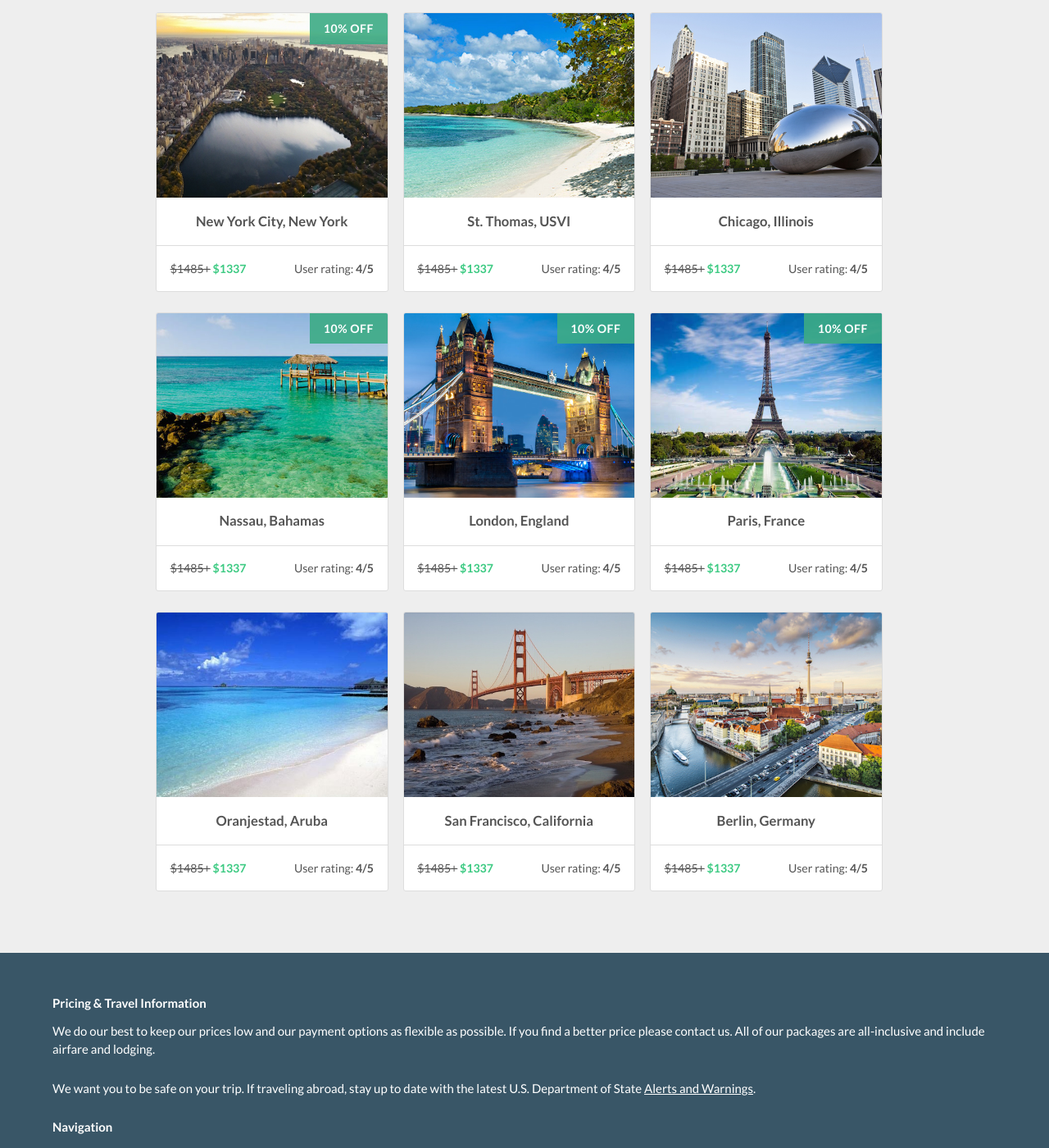
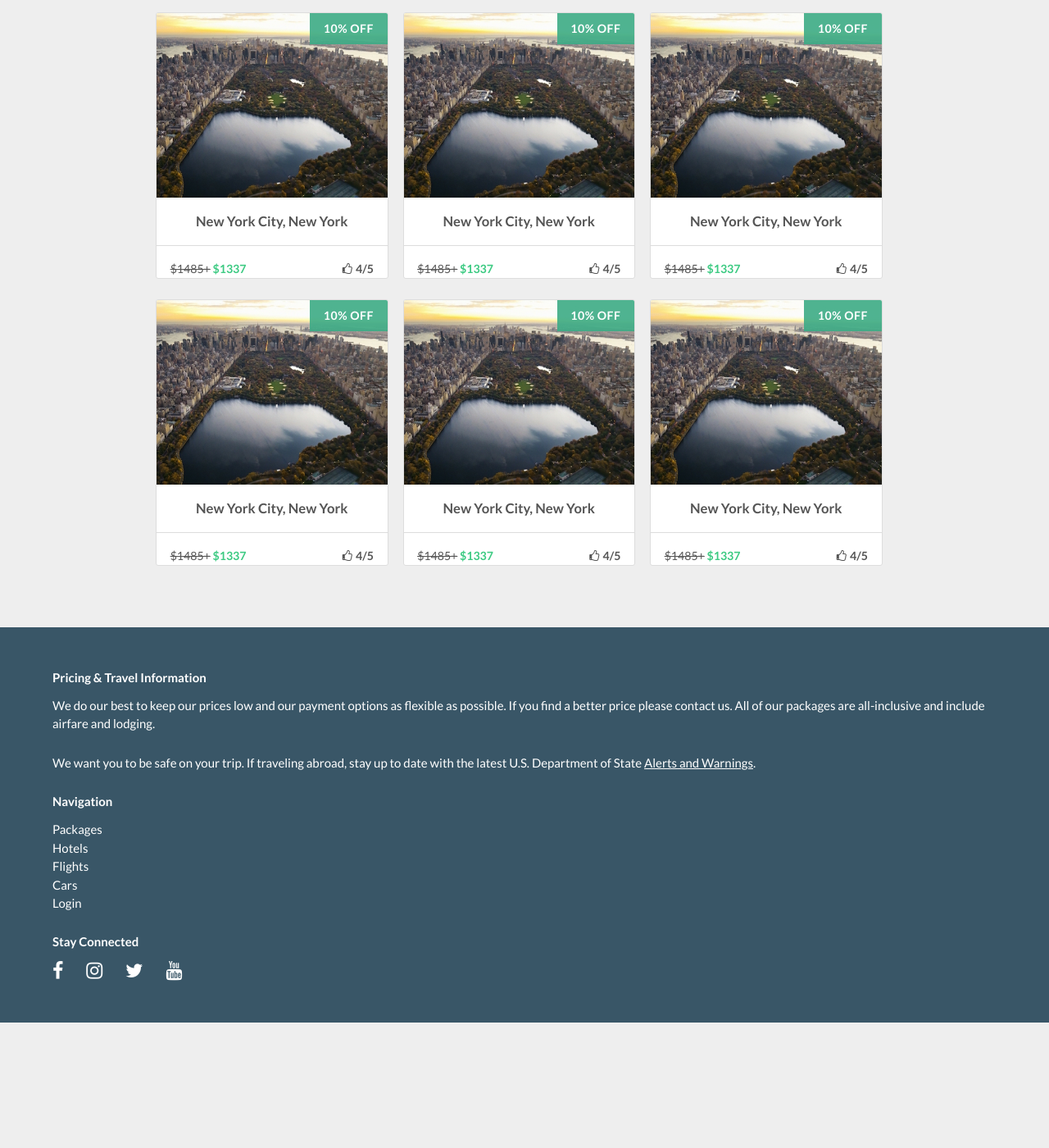
Before and after one commit to Treydor/holiday, a Jekyll site: the page built from index.html, in a window 1280 px wide and 1400 px high, scrolled down 567 px. Shown: the whole window at 82% size. Built offline with Jekyll 4.4.1, drawn with Linux system fonts in a browser that asks for light colours; nearby versions of some CDN libraries; after the commit the page ends 1814 px from its top, so only the background shows below that.

Commit message:
Restructures featered packages list

```diff
--- a/_includes/search/packages/featured.html
+++ b/_includes/search/packages/featured.html
@@ -3,175 +3,108 @@
     <a class="card" href="#">
       <span class="card__special">10% off</span>
       <div class="card__photo new-york"></div>
-      <section class="card__section">
+      <div class="card__section">
         <h2 class="card__title">New York City, New York</h2>
-      </section>
-      <section class="card__section">
-        <div class="row">
+      </div>
+      <div class="card__section">
         <div class="module module--6-fixed">
           <span class="strike-through">$1485+</span>
           <span class="important">$1337</span>
         </div>
         <div class="module module--right module--6-fixed">
-            <span class="">User rating: <strong>4/5</strong></span>
+          <span class="prepend--rating"><strong>4/5</strong></span>
         </div>
       </div>
-      </section>
     </a>
   </li>
   <li class="card-list__item">
     <a class="card" href="#">
-      <div class="card__photo st-thomas"></div>
-      <section class="card__section">
-        <h2 class="card__title">St. Thomas, USVI</h2>
-      </section>
-      <section class="card__section">
-        <div class="row">
+      <span class="card__special">10% off</span>
+      <div class="card__photo new-york"></div>
+      <div class="card__section">
+        <h2 class="card__title">New York City, New York</h2>
+      </div>
+      <div class="card__section">
         <div class="module module--6-fixed">
           <span class="strike-through">$1485+</span>
           <span class="important">$1337</span>
         </div>
         <div class="module module--right module--6-fixed">
-            <span class="">User rating: <strong>4/5</strong></span>
+          <span class="prepend--rating"><strong>4/5</strong></span>
         </div>
       </div>
-      </section>
     </a>
   </li>
   <li class="card-list__item">
     <a class="card" href="#">
-      <div class="card__photo chicago"></div>
-      <section class="card__section">
-        <h2 class="card__title">Chicago, Illinois</h2>
-      </section>
-      <section class="card__section">
-        <div class="row">
+      <span class="card__special">10% off</span>
+      <div class="card__photo new-york"></div>
+      <div class="card__section">
+        <h2 class="card__title">New York City, New York</h2>
+      </div>
+      <div class="card__section">
         <div class="module module--6-fixed">
           <span class="strike-through">$1485+</span>
           <span class="important">$1337</span>
         </div>
         <div class="module module--right module--6-fixed">
-            <span class="">User rating: <strong>4/5</strong></span>
+          <span class="prepend--rating"><strong>4/5</strong></span>
         </div>
       </div>
-      </section>
     </a>
   </li>
   <li class="card-list__item">
     <a class="card" href="#">
       <span class="card__special">10% off</span>
-      <div class="card__photo nassau"></div>
-      <section class="card__section">
-        <h2 class="card__title">Nassau, Bahamas</h2>
-      </section>
-      <section class="card__section">
-        <div class="row">
+      <div class="card__photo new-york"></div>
+      <div class="card__section">
+        <h2 class="card__title">New York City, New York</h2>
+      </div>
+      <div class="card__section">
         <div class="module module--6-fixed">
           <span class="strike-through">$1485+</span>
           <span class="important">$1337</span>
         </div>
         <div class="module module--right module--6-fixed">
-            <span class="">User rating: <strong>4/5</strong></span>
+          <span class="prepend--rating"><strong>4/5</strong></span>
         </div>
       </div>
-      </section>
     </a>
   </li>
   <li class="card-list__item">
     <a class="card" href="#">
       <span class="card__special">10% off</span>
-      <div class="card__photo london"></div>
-      <section class="card__section">
-        <h2 class="card__title">London, England</h2>
-      </section>
-      <section class="card__section">
-        <div class="row">
+      <div class="card__photo new-york"></div>
+      <div class="card__section">
+        <h2 class="card__title">New York City, New York</h2>
+      </div>
+      <div class="card__section">
         <div class="module module--6-fixed">
           <span class="strike-through">$1485+</span>
           <span class="important">$1337</span>
         </div>
         <div class="module module--right module--6-fixed">
-            <span class="">User rating: <strong>4/5</strong></span>
+          <span class="prepend--rating"><strong>4/5</strong></span>
         </div>
       </div>
-      </section>
     </a>
   </li>
   <li class="card-list__item">
     <a class="card" href="#">
       <span class="card__special">10% off</span>
-      <div class="card__photo paris"></div>
-      <section class="card__section">
-        <h2 class="card__title">Paris, France</h2>
-      </section>
-      <section class="card__section">
-        <div class="row">
+      <div class="card__photo new-york"></div>
+      <div class="card__section">
+        <h2 class="card__title">New York City, New York</h2>
+      </div>
+      <div class="card__section">
         <div class="module module--6-fixed">
           <span class="strike-through">$1485+</span>
           <span class="important">$1337</span>
         </div>
         <div class="module module--right module--6-fixed">
-            <span class="">User rating: <strong>4/5</strong></span>
+          <span class="prepend--rating"><strong>4/5</strong></span>
         </div>
       </div>
-      </section>
-    </a>
-  </li>
-  <li class="card-list__item">
-    <a class="card" href="#">
-      <div class="card__photo aruba"></div>
-      <section class="card__section">
-        <h2 class="card__title">Oranjestad, Aruba</h2>
-      </section>
-      <section class="card__section">
-        <div class="row">
-          <div class="module module--6-fixed">
-            <span class="strike-through">$1485+</span>
-            <span class="important">$1337</span>
-          </div>
-          <div class="module module--right module--6-fixed">
-            <span class="">User rating: <strong>4/5</strong></span>
-          </div>
-        </div>
-      </section>
-    </a>
-  </li>
-  <li class="card-list__item">
-    <a class="card" href="#">
-      <div class="card__photo san-fran"></div>
-      <section class="card__section">
-        <h2 class="card__title">San Francisco, California</h2>
-      </section>
-      <section class="card__section">
-        <div class="row">
-          <div class="module module--6-fixed">
-            <span class="strike-through">$1485+</span>
-            <span class="important">$1337</span>
-          </div>
-          <div class="module module--right module--6-fixed">
-            <span class="">User rating: <strong>4/5</strong></span>
-          </div>
-        </div>
-      </section>
-    </a>
-  </li>
-  <li class="card-list__item">
-    <a class="card" href="#">
-      <div class="card__photo berlin"></div>
-      <section class="card__section">
-        <h2 class="card__title">Berlin, Germany</h2>
-      </section>
-      <section class="card__section">
-        <div class="row">
-          <div class="module module--6-fixed">
-            <span class="strike-through">$1485+</span>
-            <span class="important">$1337</span>
-          </div>
-          <div class="module module--right module--6-fixed">
-            <span class="">User rating: <strong>4/5</strong></span>
-          </div>
-        </div>
-      </section>
     </a>
   </li>
 </ul>
```
Lines whose indentation alone changed are shown as unchanged.
